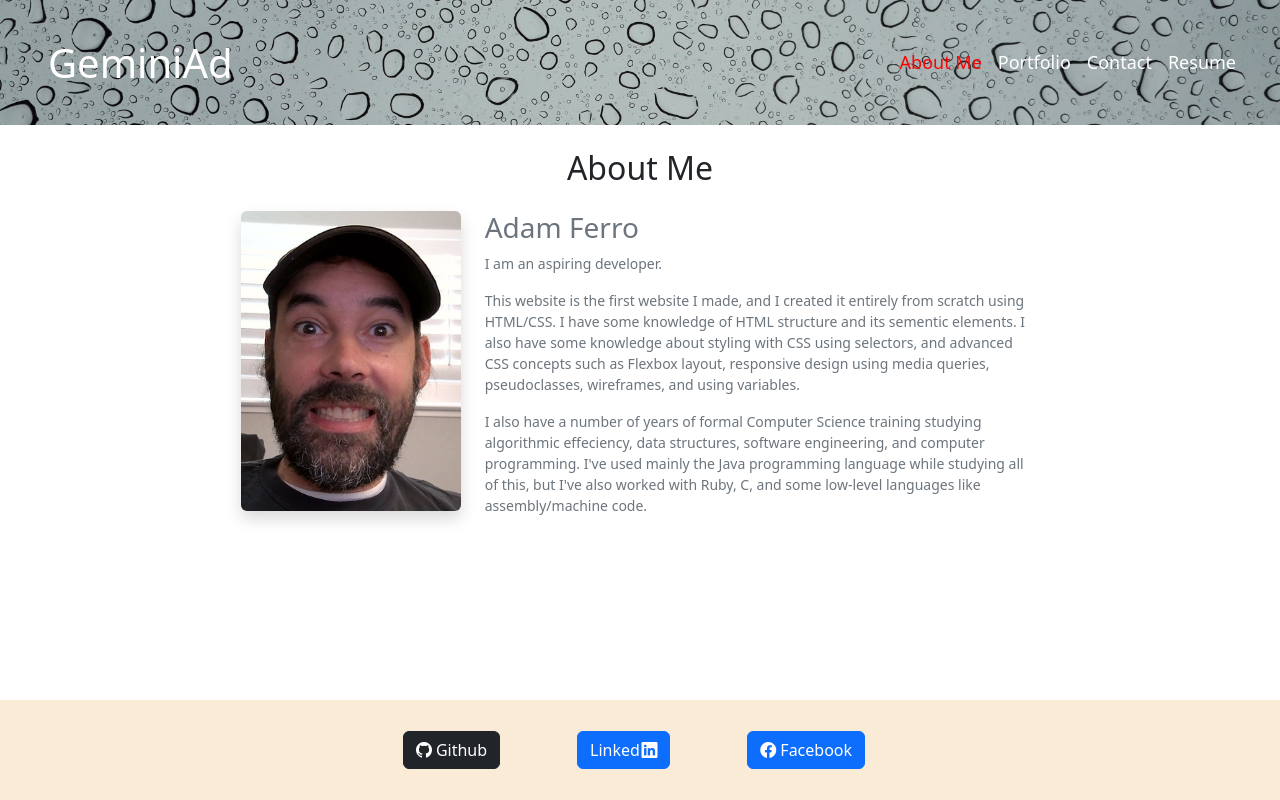
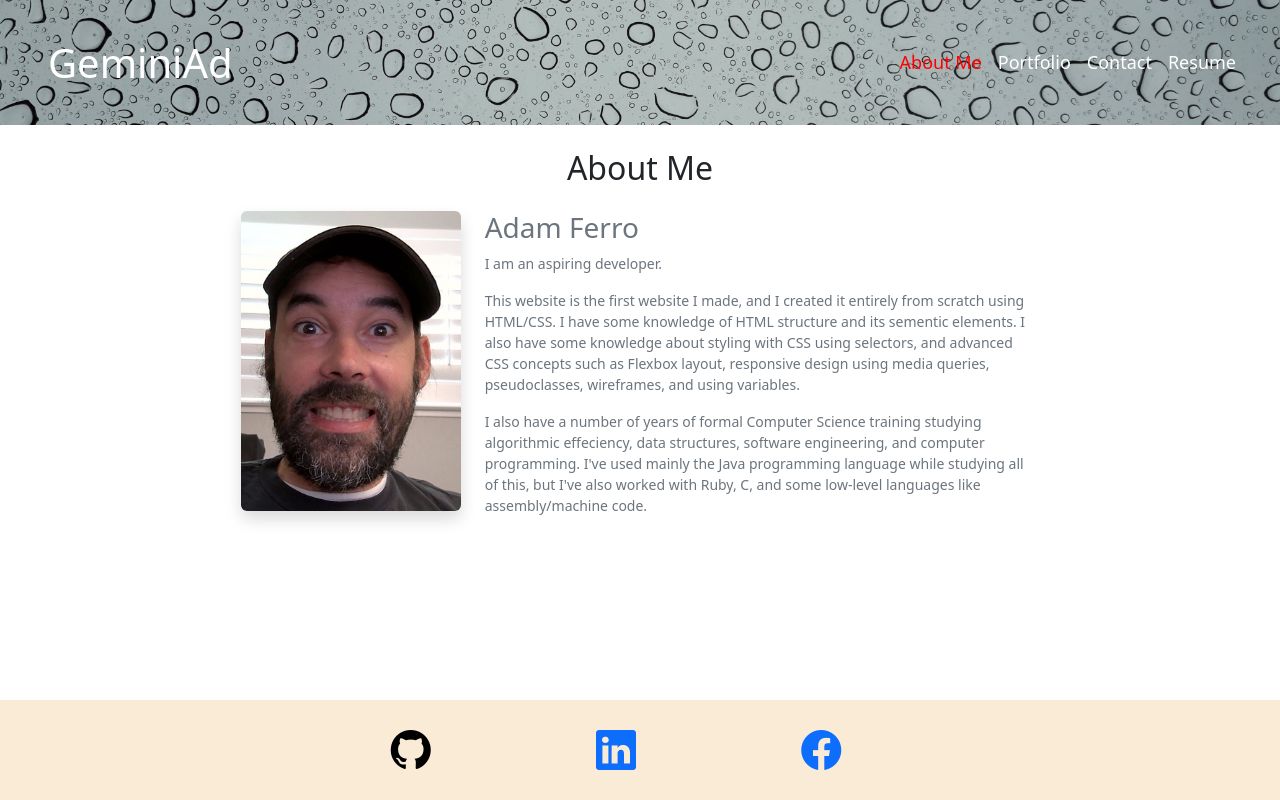
Before and after one commit to GeminiAd/react-portfolio, a React (Create React App) app: page / in a window 1280 px wide. Built offline with nearby package versions, Linux system fonts and the light colour scheme.

Commit message:
change the footer links to icons with animations from buttons

```diff
--- a/src/App.scss
+++ b/src/App.scss
@@ -21,6 +21,10 @@
   --pale-silver: #c3babaff;
   --platinum: #e9e3e6ff;
   --silver-chalice: #b2b2b2ff;
+}
+
+html {
+  background-color: var(--cultured);
 }
 
 // .App {
--- /dev/null
+++ b/src/components/Footer.css
@@ -0,0 +1,13 @@
+a>i {
+    font-size: 2.5em;
+
+    transition: font-size .2s;
+}
+
+a>i.bi-github {
+    color: black;
+}
+
+a:hover>i {
+    font-size: 3.0em;
+}
--- a/src/components/Footer.js
+++ b/src/components/Footer.js
@@ -1,10 +1,11 @@
 import React from 'react';
+import './Footer.css'
 
 function Footer(props) {
     const styles = {
         footer: {
             height: 100,
-            backgroundColor: "antiquewhite"
+            backgroundColor: 'antiquewhite'
         },
         ul: {
             listStyleType: 'none',
@@ -13,26 +14,27 @@ function Footer(props) {
         li: {
             border: "none",
             width: "fit-content",
+            height: "fit-content",
             display: "inline"
         },
-        biLinkedin: {
-            marginLeft: '.1em'
-        }
     }
 
     return (
-        <footer className="container-fluid p-4" style={styles.footer}>
-            <div className="row d-flex justify-content-center align-items-center h-100">
-                <ul className="m-0 d-flex justify-content-evenly col-md-8 col-xl-6 col-xxl-4" style={styles.ul}>
-                    <li style={styles.li}><a href="https://github.com/GeminiAd" target="_blank" rel="noreferrer"><button type="button" id="github-button"
-                        className="btn btn-dark"><i className="bi bi-github me-1"></i>Github</button></a></li>
-                    <li style={styles.li}><a href="https://www.linkedin.com/in/adam-ferro/" target="_blank" rel="noreferrer"><button type="button"
-                        id="github-button" className="btn btn-primary">Linked<i className="bi bi-linkedin" style={styles.biLinkedin}></i></button></a>
-                    </li>
-                    <li style={styles.li}><a href="https://www.facebook.com/adam.ferro" target="_blank" rel="noreferrer"><button type="button"
-                        id="github-button" className="btn btn-primary"><i
-                            className="bi bi-facebook me-1"></i>Facebook</button></a></li>
-                </ul>
+        <footer className="container-fluid p-0" style={styles.footer}>
+            <div className="row d-flex justify-content-center align-items-center h-100 w-100">
+                <div className="container-fluid h-100 m-0 col-md-8 col-xl-6 col-xxl-4">
+                    <div className="row w-100 h-100">
+                        <div className="col-4 d-flex justify-content-center align-items-center">
+                            <a href="https://github.com/GeminiAd" target="_blank" rel="noreferrer"><i className="bi bi-github"></i></a>
+                        </div>
+                        <div className="col-4 d-flex justify-content-center align-items-center">
+                            <a href="https://www.linkedin.com/in/adam-ferro/" target="_blank" rel="noreferrer"><i className="bi bi-linkedin"></i></a>
+                        </div>
+                        <div className="col-4 d-flex justify-content-center align-items-center">
+                            <a href="https://www.facebook.com/adam.ferro" target="_blank" rel="noreferrer"><i className="bi bi-facebook"></i></a>
+                        </div>
+                    </div>
+                </div>
             </div>
         </footer>
     );
```
